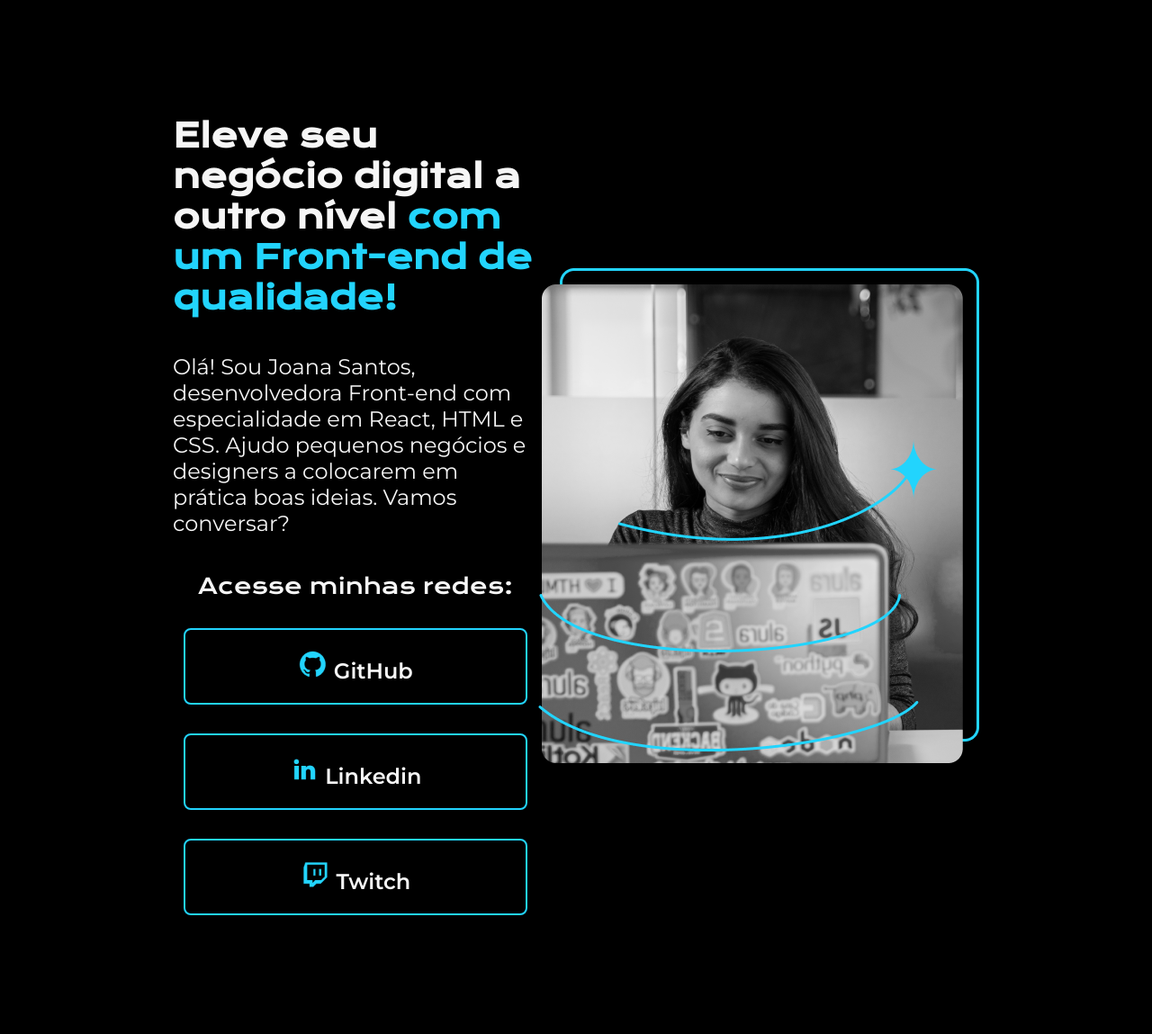
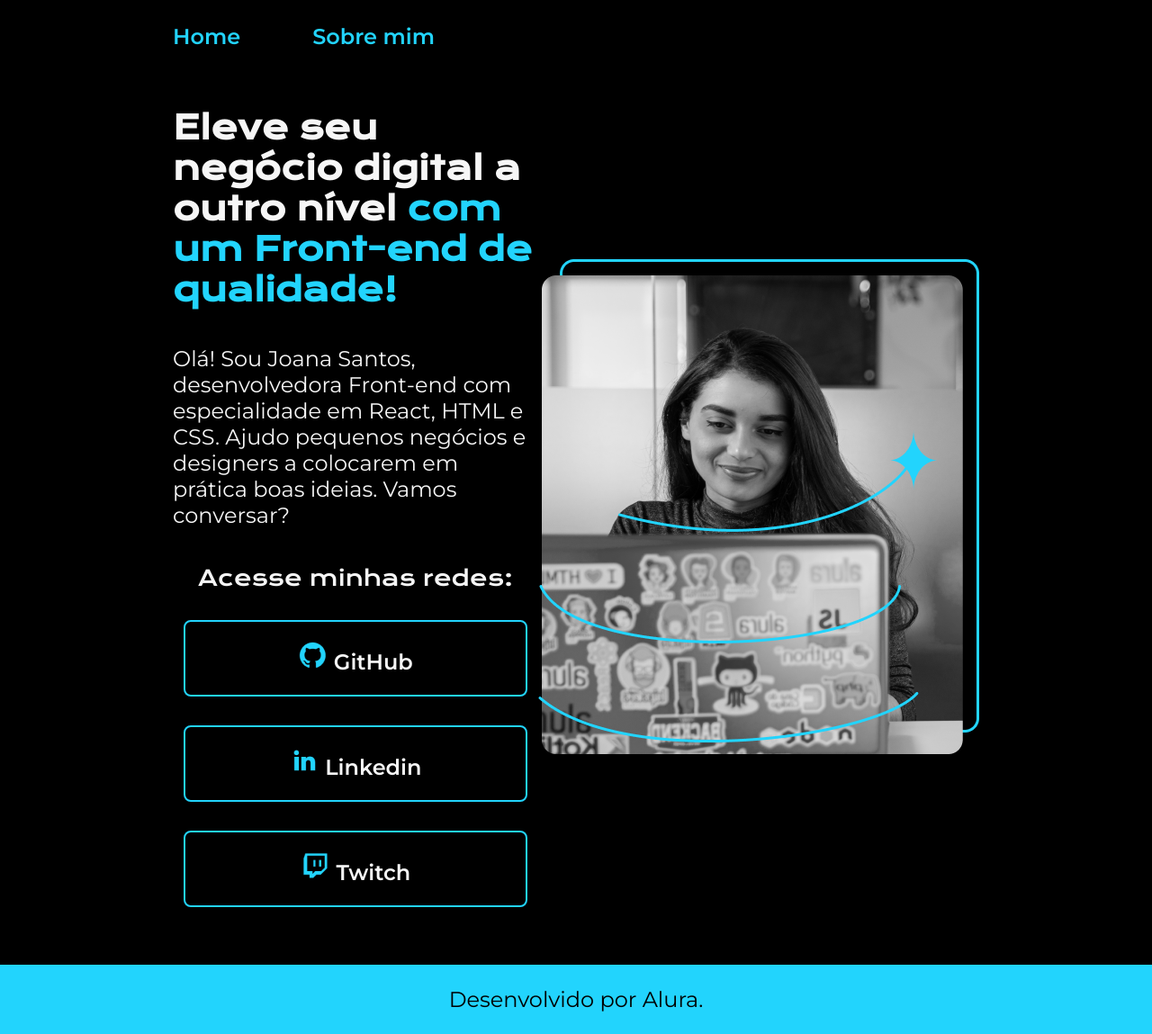
Before and after one commit to luanpoppe/alura_formacao_html_css, a plain HTML site: page index.html in a window 1280 px wide. Shown: the whole page at 90% size. Before the commit the page ends 1017 px from the top, so only its background shows below. Drawn offline with nearby package versions, Linux system fonts and the light colour scheme.

Commit message:
adicionado o footer e início do cabeçalho

```diff
--- a/index.html
+++ b/index.html
@@ -10,7 +10,12 @@
 </head>
 
 <body>
-    <header></header>
+    <header class="cabecalho">
+        <nav class="cabecalho__menu">
+            <a class="cabecalho__menu__link" href="">Home</a>
+            <a class="cabecalho__menu__link" href="">Sobre mim</a>
+        </nav>
+    </header>
     <main class="apresentacao">
         <section class="apresentacao__conteudo">
             <h1 class="apresentacao__conteudo__titulo">Eleve seu negócio digital a outro nível
@@ -24,15 +29,15 @@
                 conversar?</p>
             <div class="apresentacao__links">
                 <h2 class="apresentacao__links__subtitulo">Acesse minhas redes:</h2>
-                <a class="apresentacao__links_link" href="https://github.com/rafaballerini">
+                <a class="apresentacao__links__link" href="https://github.com/rafaballerini">
                     <img src="./assets/github.png" alt="">
                     GitHub
                 </a>
-                <a class="apresentacao__links_link" href="https://linkedin.com/in/rafaballerini">
+                <a class="apresentacao__links__link" href="https://linkedin.com/in/rafaballerini">
                     <img src="./assets/linkedin.png" alt="">
                     Linkedin
                 </a>
-                <a class="apresentacao__links_link" href="https://twitch.tv/rafaballerini">
+                <a class="apresentacao__links__link" href="https://twitch.tv/rafaballerini">
                     <img src="./assets/twitch.png" alt="">
                     Twitch
                 </a>
@@ -40,7 +45,9 @@
         </section>
         <img src="./assets/Imagem.png" alt="Foto da Joana Santos programando">
     </main>
-    <footer></footer>
+    <footer class="rodape">
+        Desenvolvido por Alura.
+    </footer>
 </body>
 
 </html>
--- a/style.css
+++ b/style.css
@@ -6,17 +6,29 @@
 }
 body{
     box-sizing: border-box;
-    height: 100vh;
     background-color: #000000;
     color: #F6F6F6;
 }
 
-.titulo-destaque{
+.cabecalho {
+    padding: 2% 0% 0% 15%;
+}
+
+.cabecalho__menu {
+    display: flex;
+    gap: 80px;
+}
+
+.cabecalho__menu__link {
+    font-family: 'Montserrat', 'sans-serif';
+    font-size: 24px;
+    font-weight: 600;
     color: #22D4FD;
+    text-decoration: none;
 }
 
 .apresentacao{
-    margin: 10% 15%;
+    padding: 5% 15%;
     display: flex;
     align-items: center;
     justify-content: space-between;
@@ -32,6 +44,10 @@ body{
 .apresentacao__conteudo__titulo {
     font-size: 36px;
     font-family: 'Krona One', sans-serif;
+}
+
+.titulo-destaque{
+    color: #22D4FD;
 }
 
 .apresentacao__conteudo__texto {
@@ -53,7 +69,7 @@ body{
     font-size: 24px;
 }
 
-.apresentacao__links_link {
+.apresentacao__links__link {
     /* background-color: #22D4FD; */
     width: 378px;
     text-align: center;
@@ -66,3 +82,17 @@ body{
     color: #F6F6F6;
     font-family:  'Montserrat', sans-serif;
 }
+
+.apresentacao__links__link:hover{
+    background-color: #272727;
+}
+
+.rodape {
+    padding: 24px;
+    color: #000000;
+    background-color: #22D4FD;
+    text-align: center;
+    font-family: 'Montserrat', 'sans-serif';
+    font-size: 24px;
+    font-weight: 400;
+}
```
